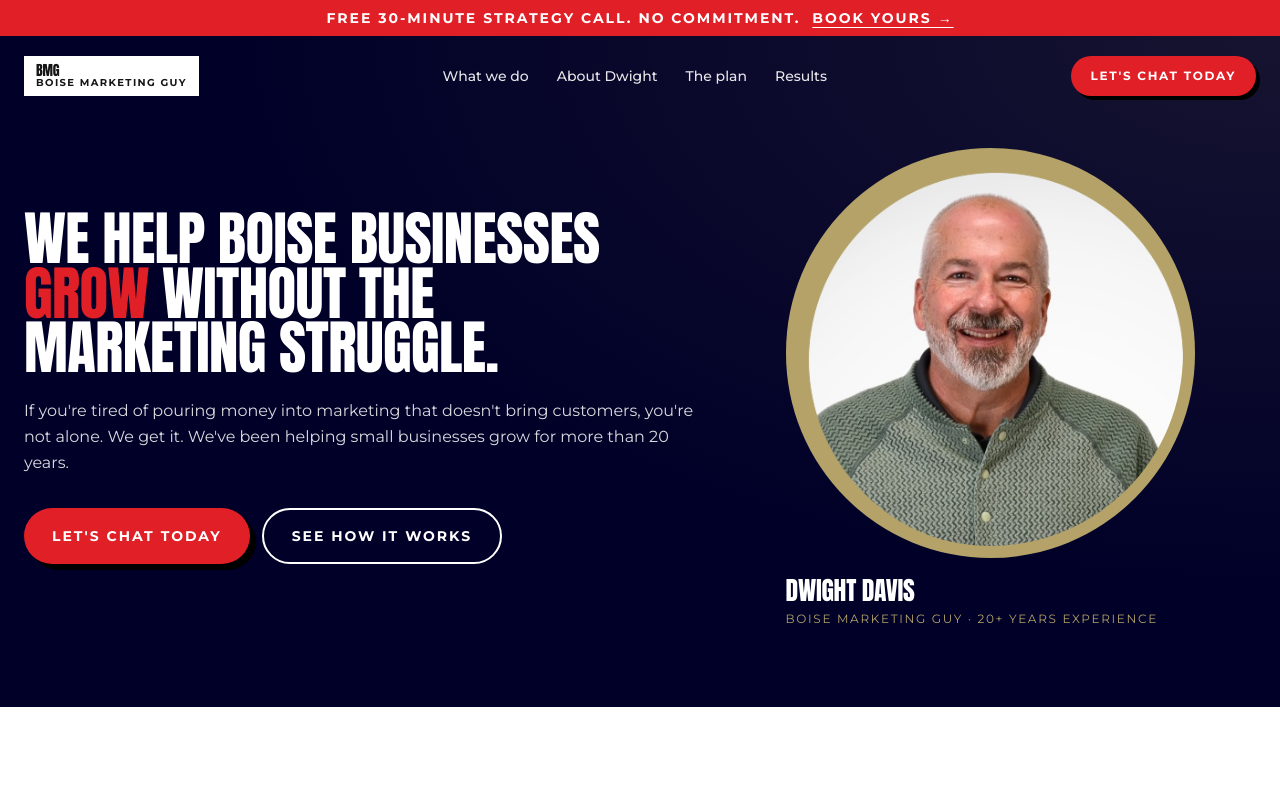
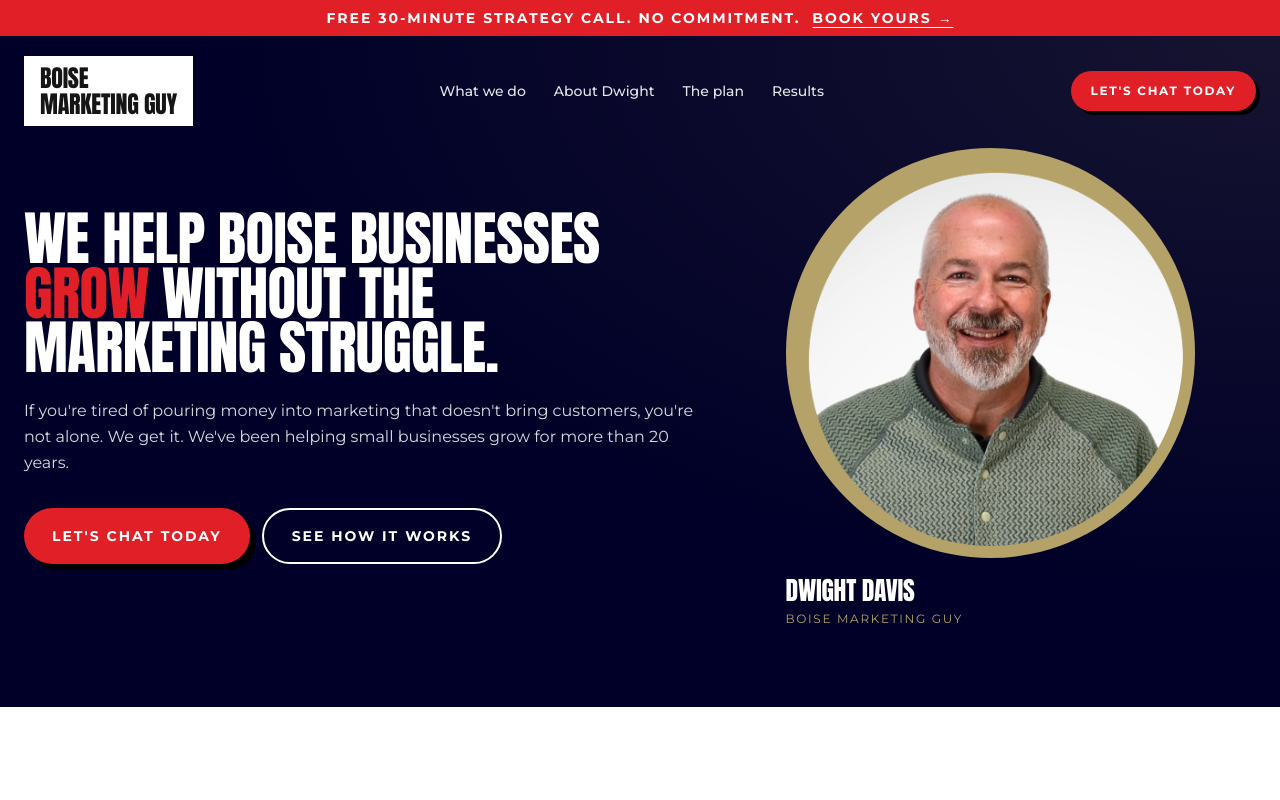
Before and after one commit to dwight-davis/bmg-site, a Next.js app: page / in a window 1280 px wide. Shown: the top 800 px of the page. Built offline with nearby package versions, Linux system fonts and the light colour scheme.

Commit message:
Logo: replace cramped BMG-stack with clean BOISE / MARKETING GUY wordmark; drop years line from portrait caption

```diff
--- a/components/Hero.tsx
+++ b/components/Hero.tsx
@@ -65,7 +65,7 @@
                 Dwight Davis
               </div>
               <div className="font-body text-xs uppercase tracking-eyebrow text-paper mt-2">
-                Boise Marketing Guy · 20+ years experience
+                Boise Marketing Guy
               </div>
             </div>
           </div>
--- a/components/Nav.tsx
+++ b/components/Nav.tsx
@@ -4,11 +4,15 @@
   return (
     <nav className="absolute top-0 inset-x-0 z-30 bg-transparent">
       <div className="mx-auto w-full max-w-[1280px] px-6 py-5 flex items-center justify-between gap-6">
-        <Link
-          href="/"
-          className="bg-white text-ink px-3 py-2 font-display text-sm leading-none uppercase tracking-tight"
-        >
-          BMG<span className="block text-[10px] tracking-eyebrow font-body font-bold">Boise Marketing Guy</span>
+        <Link href="/" aria-label="Boise Marketing Guy — home" className="block">
+          <div className="bg-white text-ink inline-block px-4 py-2.5 leading-none">
+            <div className="font-display uppercase tracking-tight text-2xl leading-none">
+              Boise
+            </div>
+            <div className="font-display uppercase tracking-tight text-2xl leading-none mt-0.5">
+              Marketing Guy
+            </div>
+          </div>
         </Link>
 
         <div className="hidden lg:flex items-center gap-7 font-body text-sm font-medium text-white/90">
```
